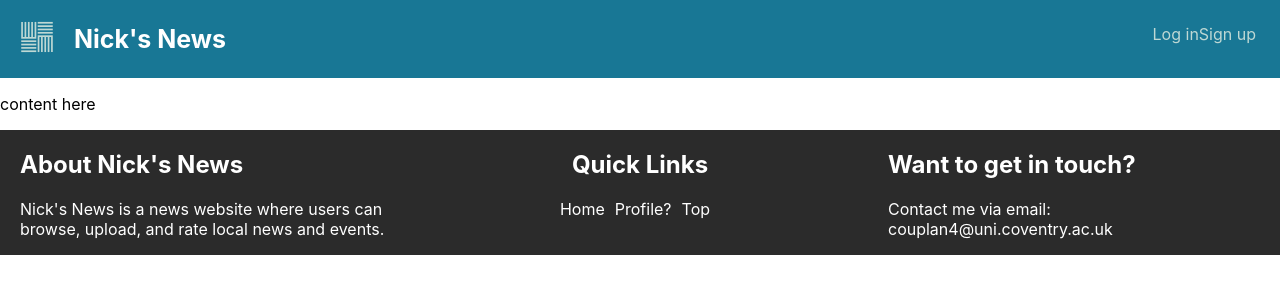
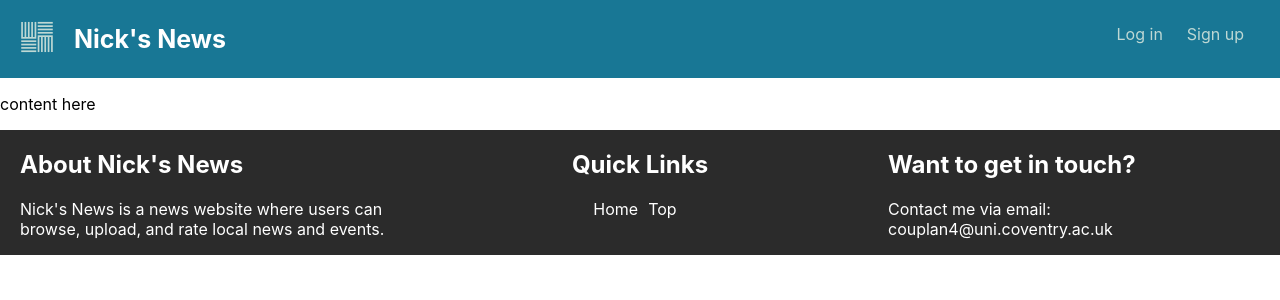
Before and after one commit to Nick-Coupland/news-website-temp, a React (Create React App) app in the folder local-news-website/: page / in a window 1280 px wide. Shown: the top 300 px of the page. Built offline with nearby package versions, Linux system fonts and the light colour scheme.

Commit message:
Minor CSS update

```diff
--- a/local-news-website/src/components/footer/Footer.js
+++ b/local-news-website/src/components/footer/Footer.js
@@ -19,7 +19,6 @@ class Footer extends Component {
                     <h2>Quick Links</h2>
                     <ul>
                         <li><a href="#default">Home</a></li>
-                        <li><a href="#default">Profile?</a></li>
                         <li><a href="#default">Top</a></li>
                     </ul>
                 </div>
--- a/local-news-website/src/components/header/Header.css
+++ b/local-news-website/src/components/header/Header.css
@@ -38,4 +38,5 @@
 .headerRight a {
     color: #BED8D4;
     text-decoration: none;
+    padding: 12px;
 }
```
